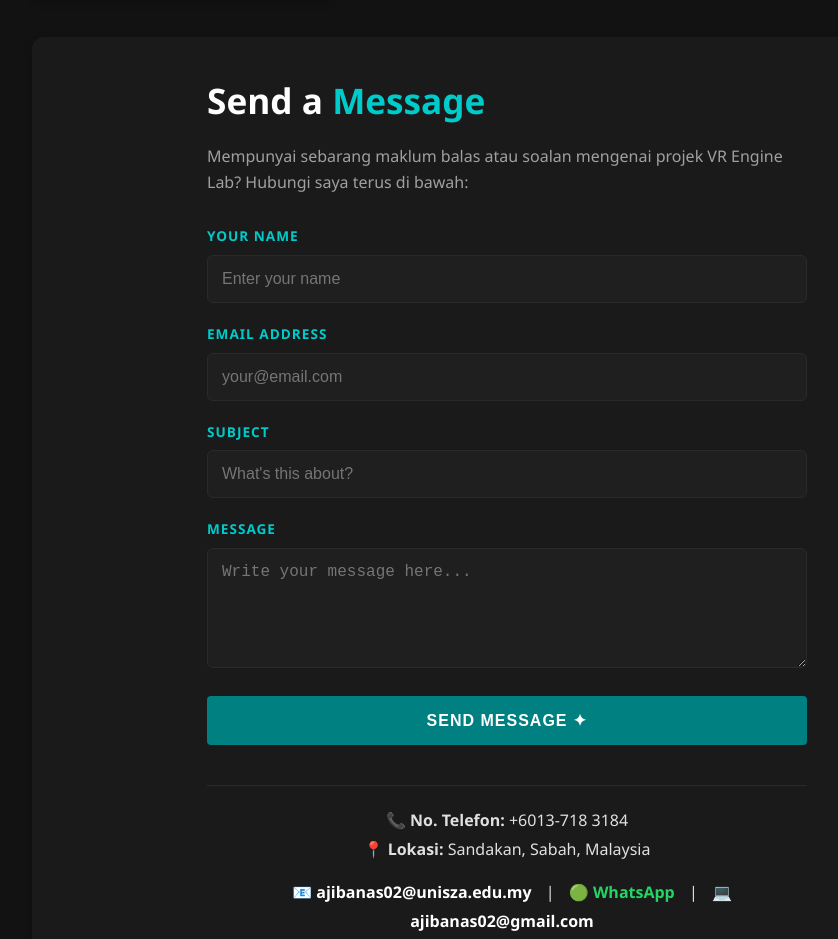
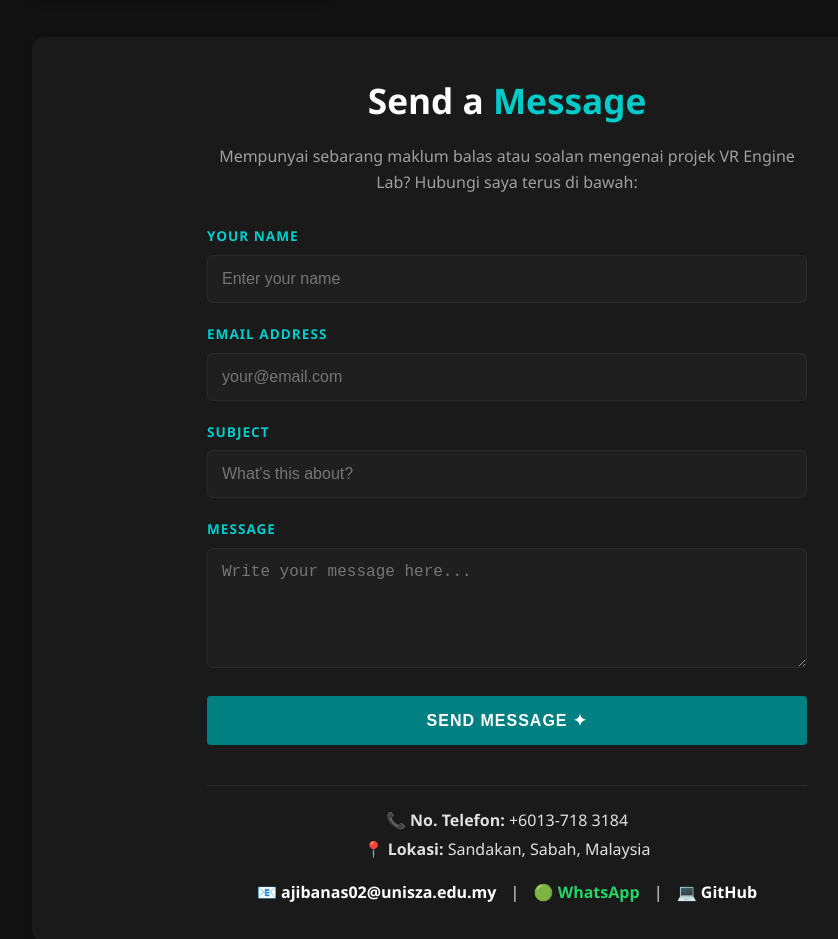
Before and after one commit to AJIBANAS/web-portfolio, a plain HTML site: page index.html in a window 1280 px wide. Shown: the part 2526-3465 px from the top of the page, without its empty margins (133-971 px from the left). Drawn offline with Linux system fonts and the light colour scheme.

Commit message:
Update index.html

```diff
--- a/index.html
+++ b/index.html
@@ -99,7 +99,6 @@
             transition: all 0.3s ease;
             box-shadow: 0 4px 10px rgba(0,0,0,0.3);
         }
-        /* Kesan Angkat Kad Apabila Mouse Lalu (Macam Web Kawan Anda) */
         .blog-card:hover {
             transform: translateY(-8px);
             border-color: #00cbcb;
@@ -120,7 +119,7 @@
         .contact-section h2 { color: #00cbcb; margin-top: 0; }
         .social-links a {
             color: #ffffff;
-            margin: 0 15px;
+            margin: 0 10px;
             text-decoration: none;
             font-weight: bold;
             transition: color 0.3s;
@@ -146,13 +145,13 @@
     <div class="container">
 
         <section id="utama" class="hero">
-            <img src="profile.png" alt="Gambar Profil Saya" class="profile-img">
+            <img src="./profile.png" alt="Gambar Profil Saya" class="profile-img">
             <h1>Hai, Saya AJIB BIN ANAS !</h1>
             <p>IT Student & Multimedia Developer | Specializing in 3D Modeling, Animation, and VR Development.</p>
             <a href="#mengenai" class="btn">Kenali Saya Lebih Lanjut</a>
         </section>
 
-       <section id="mengenai" class="about-section">
+        <section id="mengenai" class="about-section">
             <h2>👤 Mengenai Diri Saya</h2>
             <p>I am an Information Technology student at the Faculty of Informatics and Computing (FIK), UniSZA, specializing as a Multimedia Developer. My expertise includes 3D modeling, animation design, and interactive application development.</p>
             <p>Currently, I am developing a Final Year Project (FYP) called VR Engine Lab. The project is being developed using Unity to create an interactive Virtual Reality (VR) simulation for automotive learning purposes.</p>
@@ -163,7 +162,7 @@
                 <h3 style="font-size: 2rem; color: #ffffff; margin-top: 5px; margin-bottom: 40px;">Education & Experience</h3>
             </div>
 
-           <div style="position: relative; max-width: 850px; margin: 0 auto; padding: 20px 0; content: ''; display: table; clear: both; width: 100%;">
+            <div style="position: relative; max-width: 850px; margin: 0 auto; padding: 20px 0; content: ''; display: table; clear: both; width: 100%;">
 
                 <div style="position: absolute; width: 4px; background-color: #008080; top: 0; bottom: 0; left: 50%; margin-left: -2px;"></div>
 
@@ -213,8 +212,8 @@
 
                 <article class="blog-card">
                     <span class="blog-date">📅   2026</span>
-                    <h3>VR ENGINE LAB </h3>
-                    <p>Final Year Project: built a virtual reality Engine Lab application that helps vocational students understand engine components and practical concepts through interactive learning.  </p>
+                    <h3>VR ENGINE LAB</h3>
+                    <p>Final Year Project: built a virtual reality Engine Lab application that helps vocational students understand engine components and practical concepts through interactive learning.</p>
                 </article>
 
                 <article class="blog-card">
@@ -238,11 +237,11 @@
             </div>
         </section>
 
-   <section id="hubungi" class="contact-section">
+        <section id="hubungi" class="contact-section">
             <div style="max-width: 600px; margin: 0 auto; text-align: left;">
 
-                <h2 style="font-size: 2.2rem; color: #ffffff; margin-bottom: 5px;">Send a <span style="color: #00cbcb;">Message</span></h2>
-                <p style="color: #a0a0a0; margin-bottom: 30px; font-size: 1rem;">Mempunyai sebarang maklum balas atau soalan mengenai projek VR Engine Lab? Hubungi saya terus di bawah:</p>
+                <h2 style="font-size: 2.2rem; color: #ffffff; margin-bottom: 5px; text-align: center;">Send a <span style="color: #00cbcb;">Message</span></h2>
+                <p style="color: #a0a0a0; margin-bottom: 30px; font-size: 1rem; text-align: center;">Mempunyai sebarang maklum balas atau soalan mengenai projek VR Engine Lab? Hubungi saya terus di bawah:</p>
 
                 <form action="#" method="POST" style="display: flex; flex-direction: column; gap: 20px;">
                     <div>
@@ -274,9 +273,9 @@
                     <div>📞 <strong>No. Telefon:</strong> +6013-718 3184</div>
                     <div>📍 <strong>Lokasi:</strong> Sandakan, Sabah, Malaysia</div>
                     <div class="social-links" style="margin-top: 15px;">
-                        <a href="mailto:pelajar@unisza.edu.my" style="color: #ffffff; text-decoration: none; margin: 0 10px;">📧 ajibanas02@unisza.edu.my</a> |
-                        <a href="https://wa.me/60137183184" target="_blank" style="color: #25D366; text-decoration: none; margin: 0 10px;">🟢 WhatsApp</a> |
-                        <a href="https://github.com/AJIBANAS" target="_blank" style="color: #ffffff; text-decoration: none; margin: 0 10px;">💻 ajibanas02@gmail.com</a>
+                        <a href="mailto:ajibanas02@unisza.edu.my" style="color: #ffffff; text-decoration: none;">📧 ajibanas02@unisza.edu.my</a> |
+                        <a href="https://wa.me/60137183184" target="_blank" style="color: #25D366; text-decoration: none;">🟢 WhatsApp</a> |
+                        <a href="https://github.com/AJIBANAS" target="_blank" style="color: #ffffff; text-decoration: none;">💻 GitHub</a>
                     </div>
                 </div>
 
```
